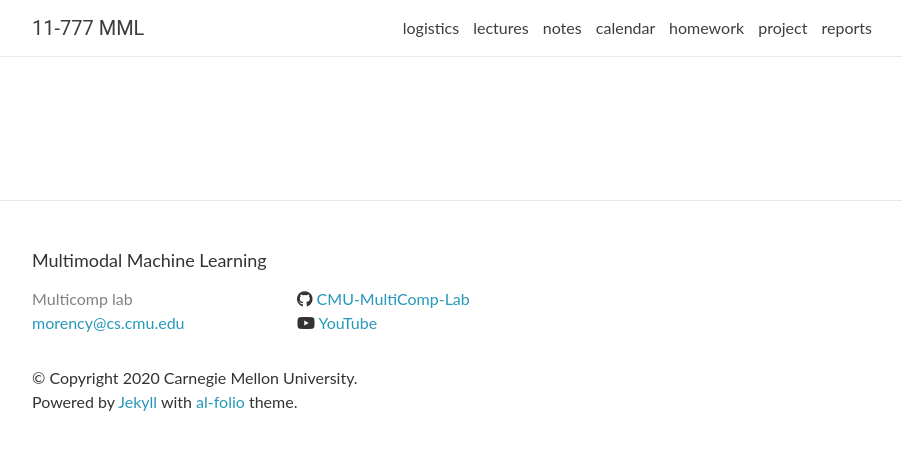
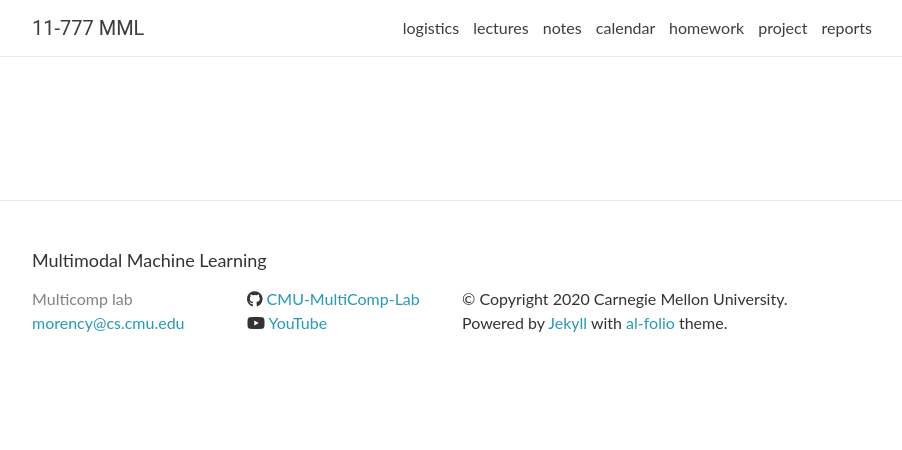
Before and after one commit to pliang279/mmml-course, a Jekyll site: the page built from 2020/index.md, in a window 1280 px wide. Shown: the top 450 px of the page, without its empty margins (188-1090 px from the left). Built offline with Jekyll 4.4.1, drawn with Linux system fonts in a browser that asks for light colours; nearby versions of some CDN libraries; comment, search, counter and statistics services are not loaded.

Commit message:
Update footer.html

```diff
--- a/_includes/footer.html
+++ b/_includes/footer.html
@@ -5,7 +5,7 @@
     <h2 class="footer-heading">{{ site.title }}</h2>
 
     <div class="footer-col-wrapper">
-      <div class="footer-col footer-col-1" style="width:250px;">
+      <div class="footer-col footer-col-1" style="width:200px;">
         <ul class="contact-list">
           <li class="p-name">
             {%- if site.author -%}
```
